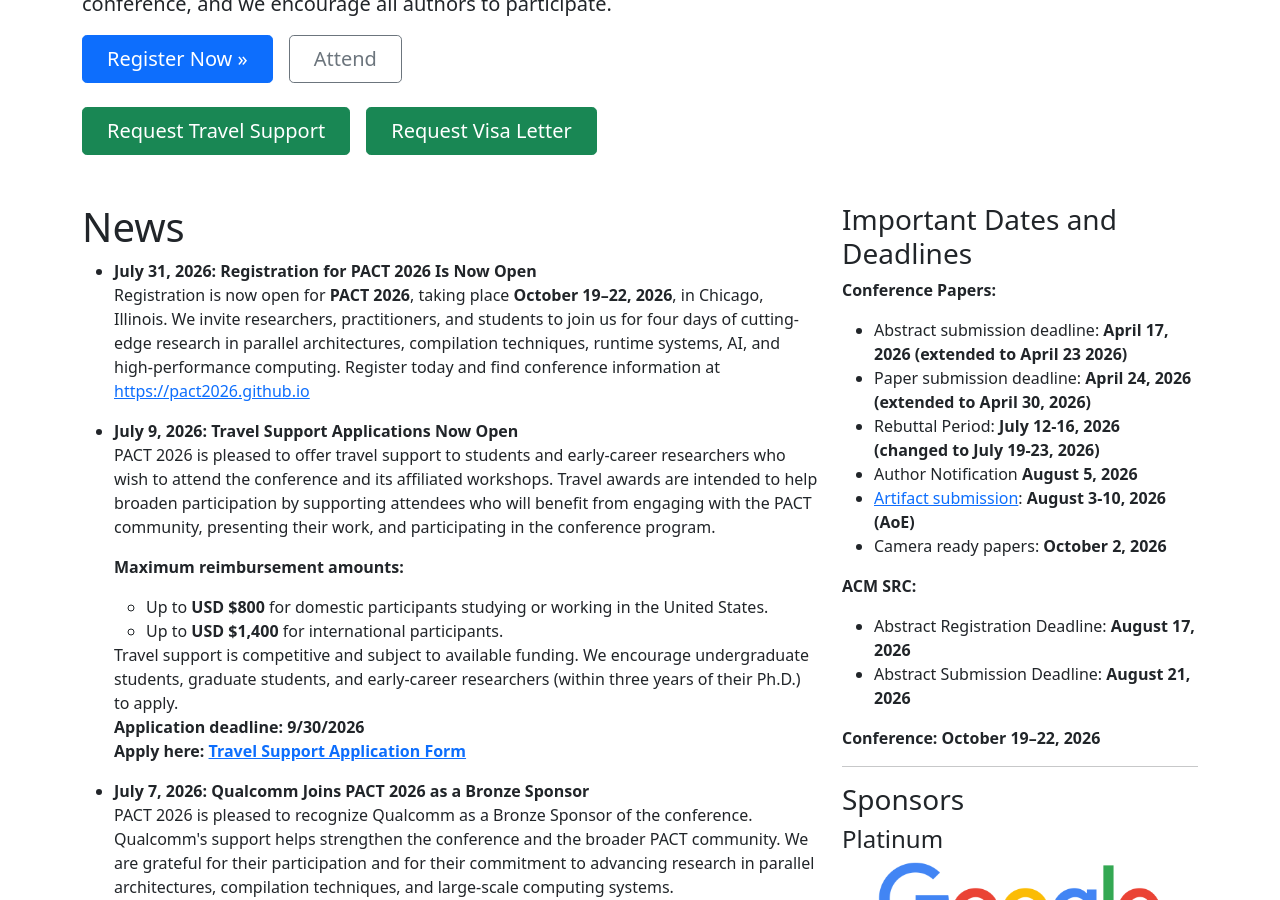
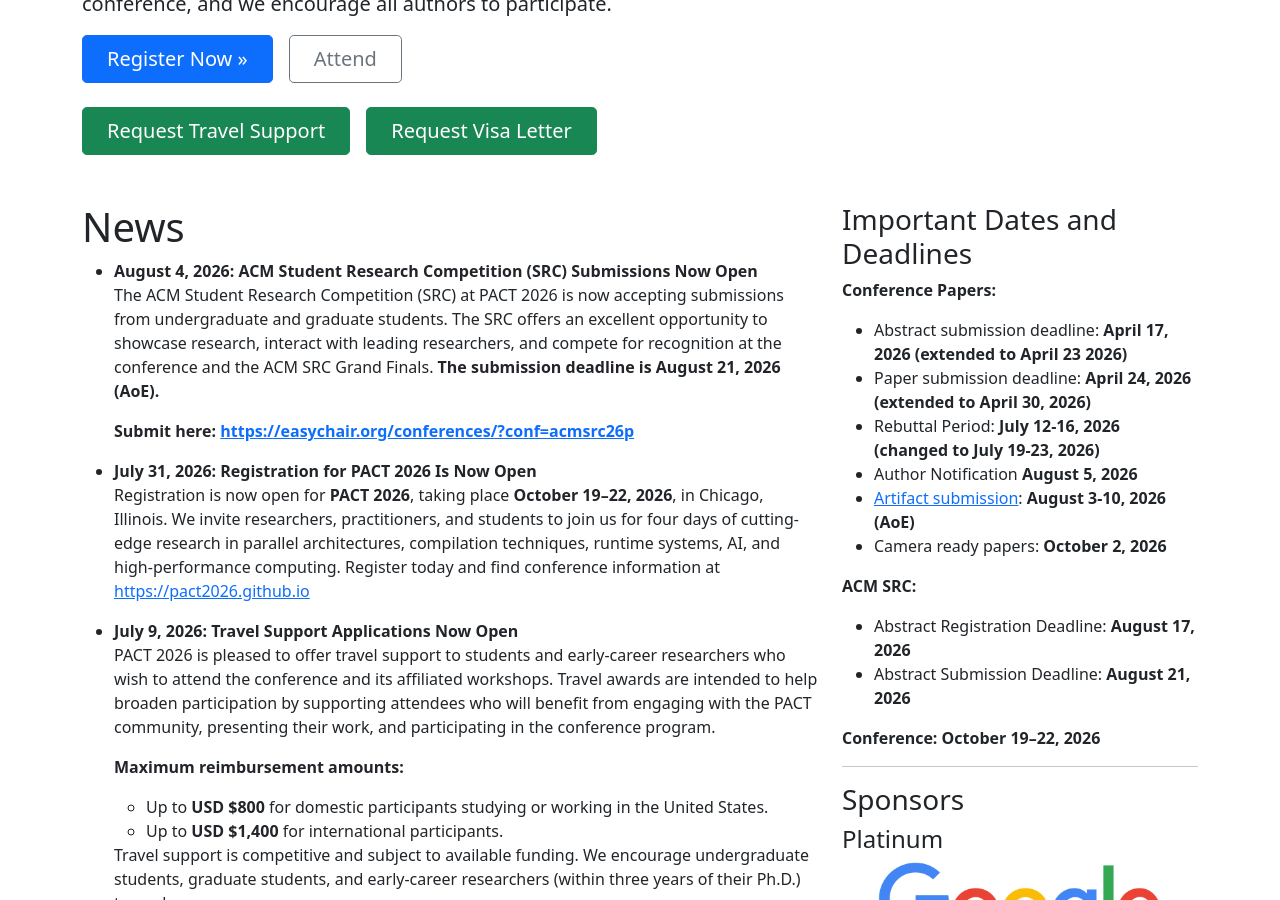
Before and after one commit to pact2026/pact2026.github.io, a Jekyll site: the page built from index.html, in a window 1280 px wide and 900 px high, scrolled down 674 px. Built offline with Jekyll 4.4.1, drawn with Linux system fonts in a browser that asks for light colours.

Commit message:
web: update acmsrc and news

```diff
--- a/_includes/index_news.html
+++ b/_includes/index_news.html
@@ -1,5 +1,17 @@
 <h1>News</h1>
 <ul>
+    <li>
+        <b>August 4, 2026: ACM Student Research Competition (SRC) Submissions Now Open</b>
+        <p>
+            The ACM Student Research Competition (SRC) at PACT 2026 is now accepting submissions from
+            undergraduate and graduate students. The SRC offers an excellent opportunity to showcase
+            research, interact with leading researchers, and compete for recognition at the conference
+            and the ACM SRC Grand Finals. <b>The submission deadline is August 21, 2026 (AoE).</b>
+        </p>
+        <p>
+            <b>Submit here: <a href="https://easychair.org/conferences/?conf=acmsrc26p" target="_blank">https://easychair.org/conferences/?conf=acmsrc26p</a></b>
+        </p>
+    </li>
     <li>
         <b>July 31, 2026: Registration for PACT 2026 Is Now Open</b>
         <p>
```
Also changed, not shown: acm-src/index.md (+1 -1 lines).
